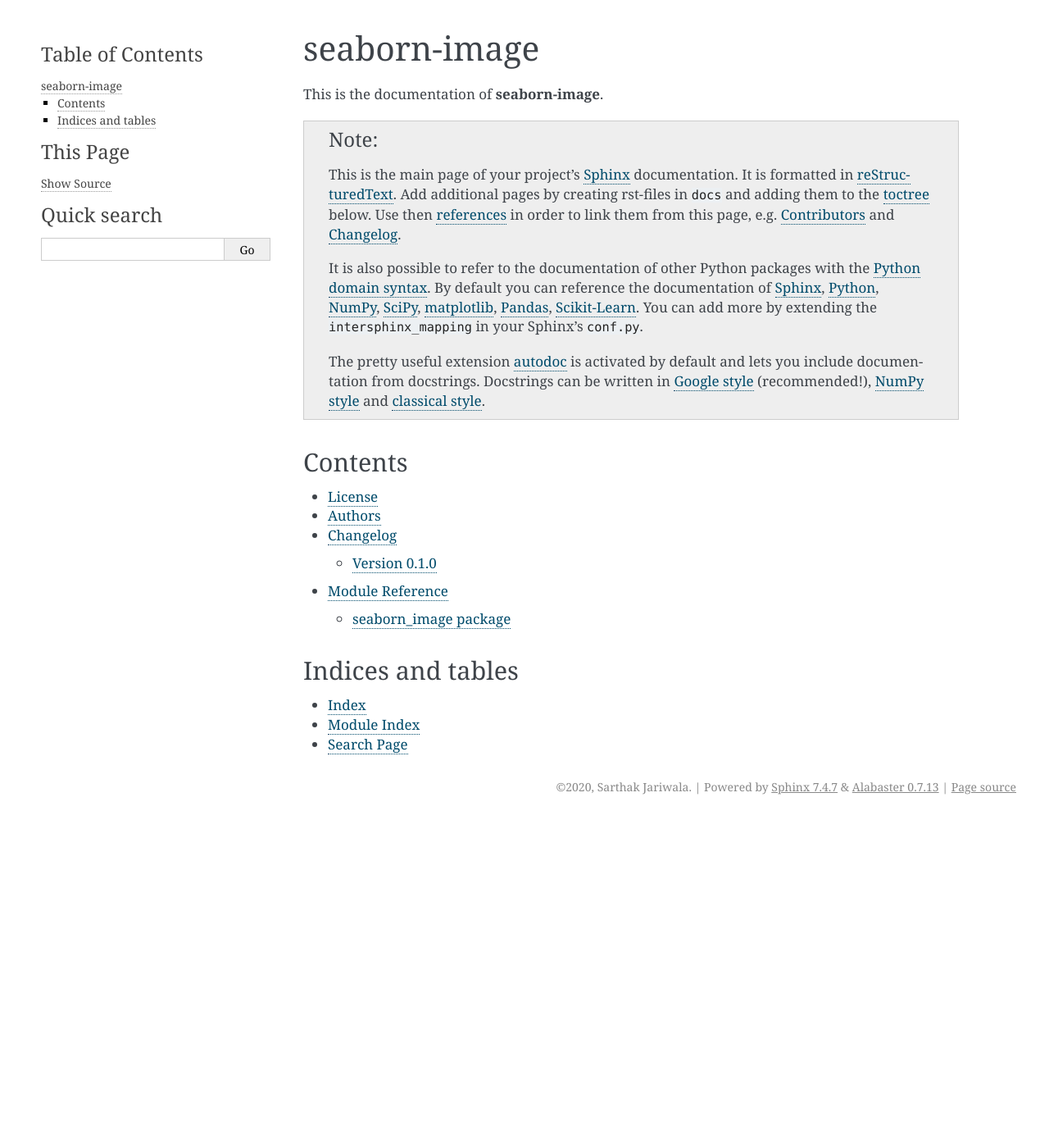
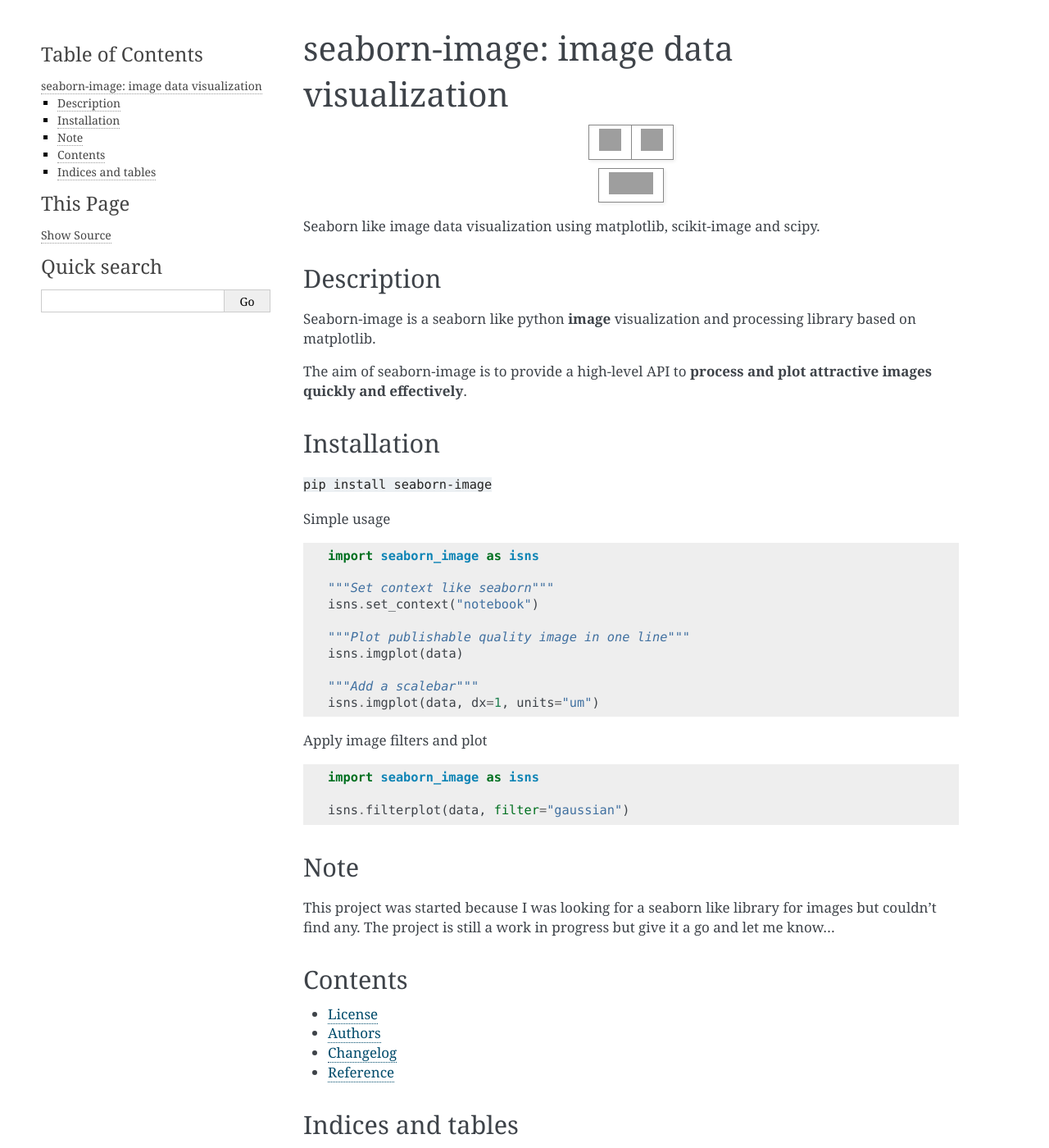
Before and after one commit to SarthakJariwala/seaborn-image, a Sphinx documentation site: the page built from docs/index.rst, in a window 1280 px wide and 1400 px high. Shown: the whole window at 82% size. Built offline with Sphinx 7.4.7, drawn with Linux system fonts in a browser that asks for light colours; the version number is read from the project's files by our own code; grey boxes are pictures that could not be loaded.

Commit message:
doc changes

```diff
--- a/README.rst
+++ b/README.rst
@@ -30,7 +30,7 @@
 Seaborn-image is a seaborn like python **image** visualization and processing library
 based on matplotlib.
 
-The aim of seaborn-image is to provide a high-level API to **plot attractive images quickly**
+The aim of seaborn-image is to provide a high-level API to **process and plot attractive images quickly**
 **and effectively**.
 
 
--- a/docs/conf.py
+++ b/docs/conf.py
@@ -1,72 +1,16 @@
-# -*- coding: utf-8 -*-
-#
-# This file is execfile()d with the current directory set to its containing dir.
-#
-# Note that not all possible configuration values are present in this
-# autogenerated file.
-#
-# All configuration values have a default; values that are commented out
-# serve to show the default.
+project = "seaborn-image"
+author = "Sarthak Jariwala"
+copyright = f"2020, {author}"
+extensions = [
+    "sphinx.ext.autodoc",
+    "sphinx.ext.napoleon",
+]
+# extensions = ['sphinx.ext.autodoc', 'sphinx.ext.intersphinx', 'sphinx.ext.todo',
+#               'sphinx.ext.autosummary', 'sphinx.ext.viewcode', 'sphinx.ext.coverage',
+#               'sphinx.ext.doctest', 'sphinx.ext.ifconfig', 'sphinx.ext.mathjax',
+#               'sphinx.ext.napoleon']
 
-import os
-import sys
-import inspect
-import shutil
-
-__location__ = os.path.join(os.getcwd(), os.path.dirname(
-    inspect.getfile(inspect.currentframe())))
-
-# If extensions (or modules to document with autodoc) are in another directory,
-# add these directories to sys.path here. If the directory is relative to the
-# documentation root, use os.path.abspath to make it absolute, like shown here.
-sys.path.insert(0, os.path.join(__location__, '../src'))
-
-# -- Run sphinx-apidoc ------------------------------------------------------
-# This hack is necessary since RTD does not issue `sphinx-apidoc` before running
-# `sphinx-build -b html . _build/html`. See Issue:
-# https://github.com/rtfd/readthedocs.org/issues/1139
-# DON'T FORGET: Check the box "Install your project inside a virtualenv using
-# setup.py install" in the RTD Advanced Settings.
-# Additionally it helps us to avoid running apidoc manually
-
-try:  # for Sphinx >= 1.7
-    from sphinx.ext import apidoc
-except ImportError:
-    from sphinx import apidoc
-
-output_dir = os.path.join(__location__, "api")
-module_dir = os.path.join(__location__, "../src/seaborn_image")
-try:
-    shutil.rmtree(output_dir)
-except FileNotFoundError:
-    pass
-
-try:
-    import sphinx
-    from pkg_resources import parse_version
-
-    cmd_line_template = "sphinx-apidoc -f -o {outputdir} {moduledir}"
-    cmd_line = cmd_line_template.format(outputdir=output_dir, moduledir=module_dir)
-
-    args = cmd_line.split(" ")
-    if parse_version(sphinx.__version__) >= parse_version('1.7'):
-        args = args[1:]
-
-    apidoc.main(args)
-except Exception as e:
-    print("Running `sphinx-apidoc` failed!\n{}".format(e))
-
-# -- General configuration -----------------------------------------------------
-
-# If your documentation needs a minimal Sphinx version, state it here.
-# needs_sphinx = '1.0'
-
-# Add any Sphinx extension module names here, as strings. They can be extensions
-# coming with Sphinx (named 'sphinx.ext.*') or your custom ones.
-extensions = ['sphinx.ext.autodoc', 'sphinx.ext.intersphinx', 'sphinx.ext.todo',
-              'sphinx.ext.autosummary', 'sphinx.ext.viewcode', 'sphinx.ext.coverage',
-              'sphinx.ext.doctest', 'sphinx.ext.ifconfig', 'sphinx.ext.mathjax',
-              'sphinx.ext.napoleon']
+autodoc_mock_imports = ["seaborn_image"]
 
 # Add any paths that contain templates here, relative to this directory.
 templates_path = ['_templates']
@@ -81,8 +25,8 @@
 master_doc = 'index'
 
 # General information about the project.
-project = u'seaborn-image'
-copyright = u'2020, Sarthak Jariwala'
+# project = u'seaborn-image'
+# copyright = u'2020, Sarthak Jariwala'
 
 # The version info for the project you're documenting, acts as replacement for
 # |version| and |release|, also used in various other places throughout the
@@ -150,123 +94,123 @@
 
 # The name for this set of Sphinx documents.  If None, it defaults to
 # "<project> v<release> documentation".
-try:
-    from seaborn_image import __version__ as version
-except ImportError:
-    pass
-else:
-    release = version
+# try:
+#     from seaborn_image import __version__ as version
+# except ImportError:
+#     pass
+# else:
+#     release = version
 
-# A shorter title for the navigation bar.  Default is the same as html_title.
-# html_short_title = None
+# # A shorter title for the navigation bar.  Default is the same as html_title.
+# # html_short_title = None
 
-# The name of an image file (relative to this directory) to place at the top
-# of the sidebar.
-# html_logo = ""
+# # The name of an image file (relative to this directory) to place at the top
+# # of the sidebar.
+# # html_logo = ""
 
-# The name of an image file (within the static path) to use as favicon of the
-# docs.  This file should be a Windows icon file (.ico) being 16x16 or 32x32
-# pixels large.
-# html_favicon = None
+# # The name of an image file (within the static path) to use as favicon of the
+# # docs.  This file should be a Windows icon file (.ico) being 16x16 or 32x32
+# # pixels large.
+# # html_favicon = None
 
-# Add any paths that contain custom static files (such as style sheets) here,
-# relative to this directory. They are copied after the builtin static files,
-# so a file named "default.css" will overwrite the builtin "default.css".
-html_static_path = ['_static']
+# # Add any paths that contain custom static files (such as style sheets) here,
+# # relative to this directory. They are copied after the builtin static files,
+# # so a file named "default.css" will overwrite the builtin "default.css".
+# html_static_path = ['_static']
 
-# If not '', a 'Last updated on:' timestamp is inserted at every page bottom,
-# using the given strftime format.
-# html_last_updated_fmt = '%b %d, %Y'
+# # If not '', a 'Last updated on:' timestamp is inserted at every page bottom,
+# # using the given strftime format.
+# # html_last_updated_fmt = '%b %d, %Y'
 
-# If true, SmartyPants will be used to convert quotes and dashes to
-# typographically correct entities.
-# html_use_smartypants = True
+# # If true, SmartyPants will be used to convert quotes and dashes to
+# # typographically correct entities.
+# # html_use_smartypants = True
 
-# Custom sidebar templates, maps document names to template names.
-# html_sidebars = {}
+# # Custom sidebar templates, maps document names to template names.
+# # html_sidebars = {}
 
-# Additional templates that should be rendered to pages, maps page names to
-# template names.
-# html_additional_pages = {}
+# # Additional templates that should be rendered to pages, maps page names to
+# # template names.
+# # html_additional_pages = {}
 
-# If false, no module index is generated.
-# html_domain_indices = True
+# # If false, no module index is generated.
+# # html_domain_indices = True
 
-# If false, no index is generated.
-# html_use_index = True
+# # If false, no index is generated.
+# # html_use_index = True
 
-# If true, the index is split into individual pages for each letter.
-# html_split_index = False
+# # If true, the index is split into individual pages for each letter.
+# # html_split_index = False
 
-# If true, links to the reST sources are added to the pages.
-# html_show_sourcelink = True
+# # If true, links to the reST sources are added to the pages.
+# # html_show_sourcelink = True
 
-# If true, "Created using Sphinx" is shown in the HTML footer. Default is True.
-# html_show_sphinx = True
+# # If true, "Created using Sphinx" is shown in the HTML footer. Default is True.
+# # html_show_sphinx = True
 
-# If true, "(C) Copyright ..." is shown in the HTML footer. Default is True.
-# html_show_copyright = True
+# # If true, "(C) Copyright ..." is shown in the HTML footer. Default is True.
+# # html_show_copyright = True
 
-# If true, an OpenSearch description file will be output, and all pages will
-# contain a <link> tag referring to it.  The value of this option must be the
-# base URL from which the finished HTML is served.
-# html_use_opensearch = ''
+# # If true, an OpenSearch description file will be output, and all pages will
+# # contain a <link> tag referring to it.  The value of this option must be the
+# # base URL from which the finished HTML is served.
+# # html_use_opensearch = ''
 
-# This is the file name suffix for HTML files (e.g. ".xhtml").
-# html_file_suffix = None
+# # This is the file name suffix for HTML files (e.g. ".xhtml").
+# # html_file_suffix = None
 
-# Output file base name for HTML help builder.
-htmlhelp_basename = 'seaborn_image-doc'
+# # Output file base name for HTML help builder.
+# htmlhelp_basename = 'seaborn_image-doc'
 
 
-# -- Options for LaTeX output --------------------------------------------------
+# # -- Options for LaTeX output --------------------------------------------------
 
-latex_elements = {
-# The paper size ('letterpaper' or 'a4paper').
-# 'papersize': 'letterpaper',
+# latex_elements = {
+# # The paper size ('letterpaper' or 'a4paper').
+# # 'papersize': 'letterpaper',
 
-# The font size ('10pt', '11pt' or '12pt').
-# 'pointsize': '10pt',
+# # The font size ('10pt', '11pt' or '12pt').
+# # 'pointsize': '10pt',
 
-# Additional stuff for the LaTeX preamble.
-# 'preamble': '',
-}
+# # Additional stuff for the LaTeX preamble.
+# # 'preamble': '',
+# }
 
-# Grouping the document tree into LaTeX files. List of tuples
-# (source start file, target name, title, author, documentclass [howto/manual]).
-latex_documents = [
-  ('index', 'user_guide.tex', u'seaborn-image Documentation',
-   u'Sarthak Jariwala', 'manual'),
-]
+# # Grouping the document tree into LaTeX files. List of tuples
+# # (source start file, target name, title, author, documentclass [howto/manual]).
+# latex_documents = [
+#   ('index', 'user_guide.tex', u'seaborn-image Documentation',
+#    u'Sarthak Jariwala', 'manual'),
+# ]
 
-# The name of an image file (relative to this directory) to place at the top of
-# the title page.
-# latex_logo = ""
+# # The name of an image file (relative to this directory) to place at the top of
+# # the title page.
+# # latex_logo = ""
 
-# For "manual" documents, if this is true, then toplevel headings are parts,
-# not chapters.
-# latex_use_parts = False
+# # For "manual" documents, if this is true, then toplevel headings are parts,
+# # not chapters.
+# # latex_use_parts = False
 
-# If true, show page references after internal links.
-# latex_show_pagerefs = False
+# # If true, show page references after internal links.
+# # latex_show_pagerefs = False
 
-# If true, show URL addresses after external links.
-# latex_show_urls = False
+# # If true, show URL addresses after external links.
+# # latex_show_urls = False
 
-# Documents to append as an appendix to all manuals.
-# latex_appendices = []
+# # Documents to append as an appendix to all manuals.
+# # latex_appendices = []
 
-# If false, no module index is generated.
-# latex_domain_indices = True
+# # If false, no module index is generated.
+# # latex_domain_indices = True
 
-# -- External mapping ------------------------------------------------------------
-python_version = '.'.join(map(str, sys.version_info[0:2]))
-intersphinx_mapping = {
-    'sphinx': ('http://www.sphinx-doc.org/en/stable', None),
-    'python': ('https://docs.python.org/' + python_version, None),
-    'matplotlib': ('https://matplotlib.org', None),
-    'numpy': ('https://docs.scipy.org/doc/numpy', None),
-    'sklearn': ('http://scikit-learn.org/stable', None),
-    'pandas': ('http://pandas.pydata.org/pandas-docs/stable', None),
-    'scipy': ('https://docs.scipy.org/doc/scipy/reference', None),
-}
+# # -- External mapping ------------------------------------------------------------
+# python_version = '.'.join(map(str, sys.version_info[0:2]))
+# intersphinx_mapping = {
+#     'sphinx': ('http://www.sphinx-doc.org/en/stable', None),
+#     'python': ('https://docs.python.org/' + python_version, None),
+#     'matplotlib': ('https://matplotlib.org', None),
+#     'numpy': ('https://docs.scipy.org/doc/numpy', None),
+#     'sklearn': ('http://scikit-learn.org/stable', None),
+#     'pandas': ('http://pandas.pydata.org/pandas-docs/stable', None),
+#     'scipy': ('https://docs.scipy.org/doc/scipy/reference', None),
+# }
--- a/docs/index.rst
+++ b/docs/index.rst
@@ -1,38 +1,15 @@
-=============
-seaborn-image
-=============
-
-This is the documentation of **seaborn-image**.
-
-.. note::
-
-    This is the main page of your project's `Sphinx`_ documentation.
-    It is formatted in `reStructuredText`_. Add additional pages
-    by creating rst-files in ``docs`` and adding them to the `toctree`_ below.
-    Use then `references`_ in order to link them from this page, e.g.
-    :ref:`authors` and :ref:`changes`.
-
-    It is also possible to refer to the documentation of other Python packages
-    with the `Python domain syntax`_. By default you can reference the
-    documentation of `Sphinx`_, `Python`_, `NumPy`_, `SciPy`_, `matplotlib`_,
-    `Pandas`_, `Scikit-Learn`_. You can add more by extending the
-    ``intersphinx_mapping`` in your Sphinx's ``conf.py``.
-
-    The pretty useful extension `autodoc`_ is activated by default and lets
-    you include documentation from docstrings. Docstrings can be written in
-    `Google style`_ (recommended!), `NumPy style`_ and `classical style`_.
-
+.. include:: ../README.rst
 
 Contents
 ========
 
 .. toctree::
-   :maxdepth: 2
+   :maxdepth: 1
 
    License <license>
    Authors <authors>
    Changelog <changelog>
-   Module Reference <api/modules>
+   Reference <reference>
 
 
 Indices and tables
@@ -41,19 +18,3 @@
 * :ref:`genindex`
 * :ref:`modindex`
 * :ref:`search`
-
-.. _toctree: http://www.sphinx-doc.org/en/master/usage/restructuredtext/directives.html
-.. _reStructuredText: http://www.sphinx-doc.org/en/master/usage/restructuredtext/basics.html
-.. _references: http://www.sphinx-doc.org/en/stable/markup/inline.html
-.. _Python domain syntax: http://sphinx-doc.org/domains.html#the-python-domain
-.. _Sphinx: http://www.sphinx-doc.org/
-.. _Python: http://docs.python.org/
-.. _Numpy: http://docs.scipy.org/doc/numpy
-.. _SciPy: http://docs.scipy.org/doc/scipy/reference/
-.. _matplotlib: https://matplotlib.org/contents.html#
-.. _Pandas: http://pandas.pydata.org/pandas-docs/stable
-.. _Scikit-Learn: http://scikit-learn.org/stable
-.. _autodoc: http://www.sphinx-doc.org/en/stable/ext/autodoc.html
-.. _Google style: https://github.com/google/styleguide/blob/gh-pages/pyguide.md#38-comments-and-docstrings
-.. _NumPy style: https://numpydoc.readthedocs.io/en/latest/format.html
-.. _classical style: http://www.sphinx-doc.org/en/stable/domains.html#info-field-lists
--- /dev/null
+++ b/docs/reference.rst
@@ -0,0 +1,24 @@
+Reference
+=========
+
+.. contents::
+    :local:
+    :backlinks: none
+
+
+seaborn_image._context
+----------------------
+
+.. automodule:: seaborn_image._context
+   :members:
+   :undoc-members:
+   :show-inheritance:
+
+
+seaborn_image._general
+----------------------
+
+.. automodule:: seaborn_image._general
+   :members:
+   :undoc-members:
+   :show-inheritance:
--- a/pyproject.toml
+++ b/pyproject.toml
@@ -26,6 +26,8 @@
 safety = "^1.9.0"
 coverage = {extras = ["toml"], version = "^5.2"}
 pytest-cov = "^2.10.0"
+flake8-docstrings = "^1.5.0"
+sphinx = "^3.1.2"
 
 [build-system]
 requires = ["poetry>=0.12"]
```
Also changed, not shown: noxfile.py (+20 -2 lines), 3 other files.
